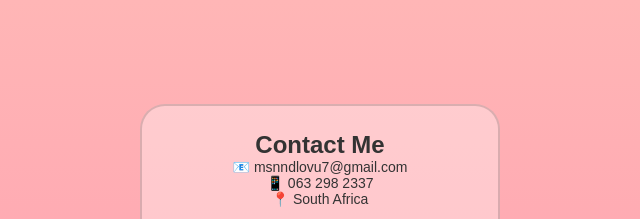
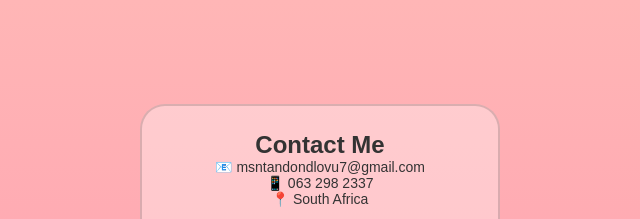
Before and after one commit to Coding-379/Ms-N-Portfolio-, a plain HTML site: page contact.html in a window 1280 px wide. Shown: the top 219 px of the page, 320-960 px from the left. Drawn offline with Linux system fonts and the light colour scheme.

Commit message:
Update contact.html

```diff
--- a/contact.html
+++ b/contact.html
@@ -29,7 +29,7 @@
   <h1>Contact Me</h1>
 
   <div class="contact-details">
-    <p>📧 msnndlovu7@gmail.com</p>
+    <p>📧 msntandondlovu7@gmail.com</p>
     <p>📱 063 298 2337</p>
     <p>📍 South Africa</p>
   </div>
```
